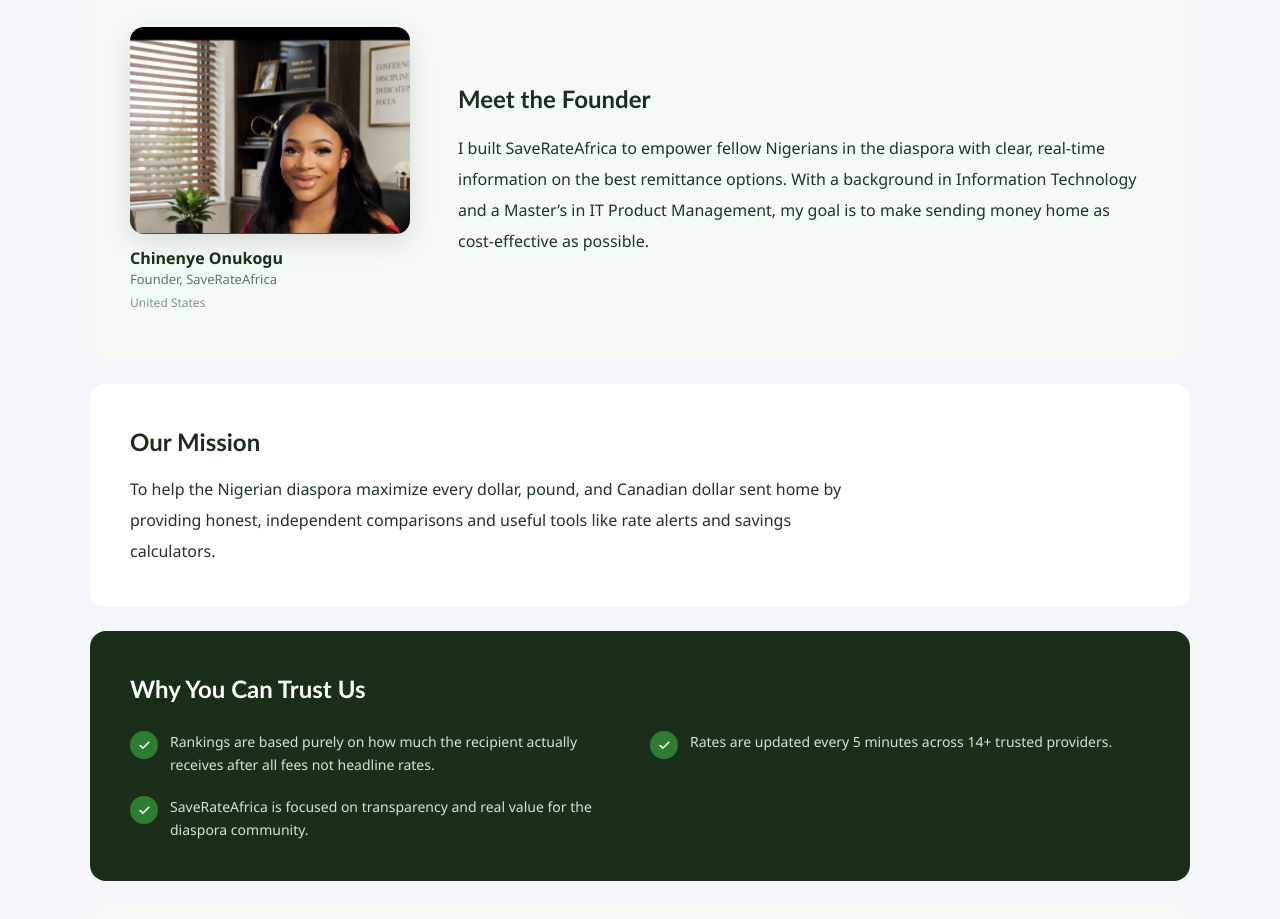
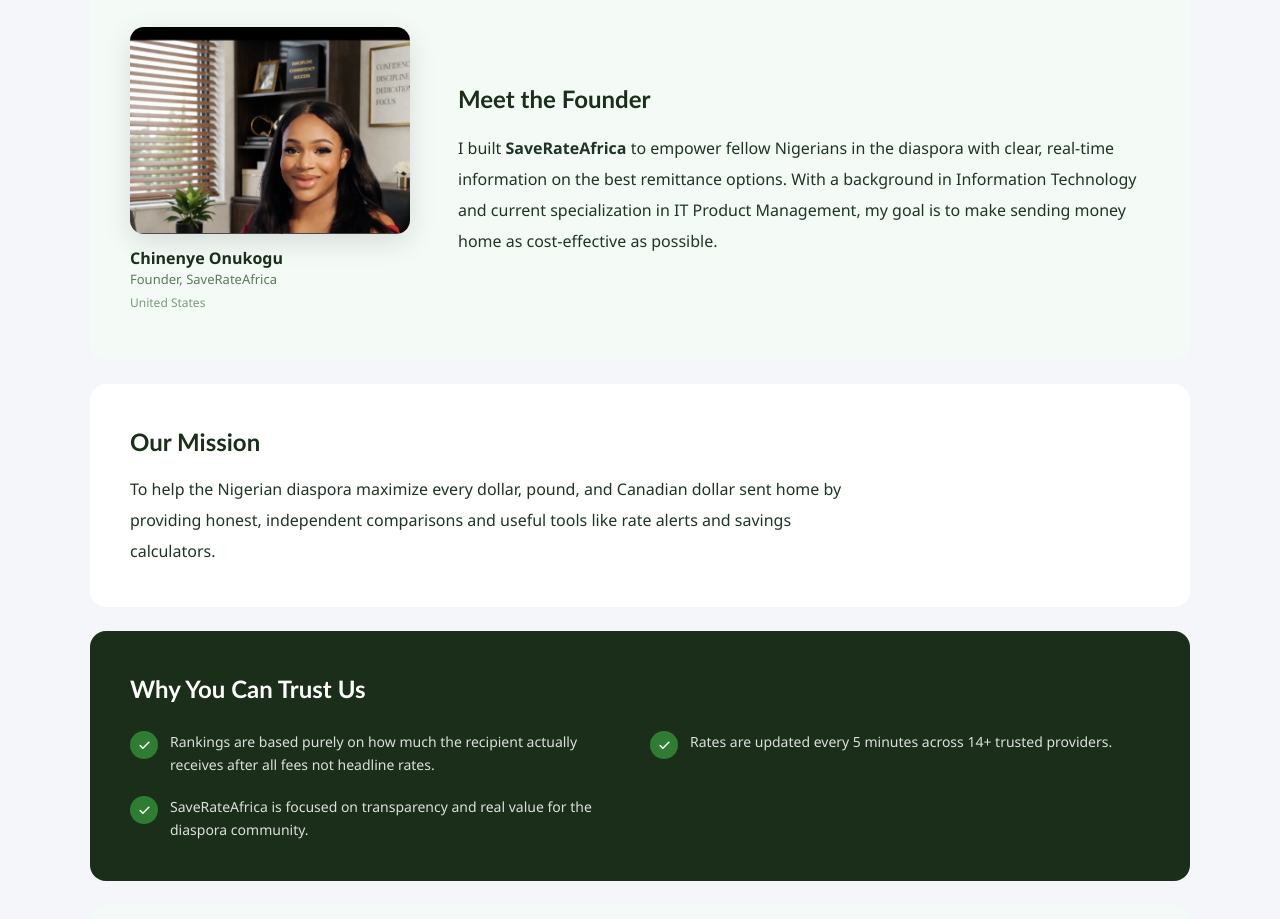
Before and after one commit to Chinenyeonukogu/SaveRateAfrica, a Next.js app: page /about in a window 1280 px wide. Shown: the part 920-1839 px from the top of the page. Built offline with nearby package versions, Linux system fonts and the light colour scheme.

Commit message:
Update founder statement

```diff
--- a/app/about/page.tsx
+++ b/app/about/page.tsx
@@ -125,11 +125,12 @@
                   Meet the Founder
                 </h2>
                 <p className={`${bodyTextClassName} max-w-[720px]`}>
-                  I built SaveRateAfrica to empower fellow Nigerians in the diaspora
-                  with clear, real-time information on the best remittance options.
-                  With a background in Information Technology and a Master’s in IT
-                  Product Management, my goal is to make sending money home as
-                  cost-effective as possible.
+                  I built <strong className="font-bold">SaveRateAfrica</strong>{" "}
+                  to empower fellow Nigerians in the diaspora with clear,
+                  real-time information on the best remittance options. With a
+                  background in Information Technology and current
+                  specialization in IT Product Management, my goal is to make
+                  sending money home as cost-effective as possible.
                 </p>
               </div>
             </div>
```
